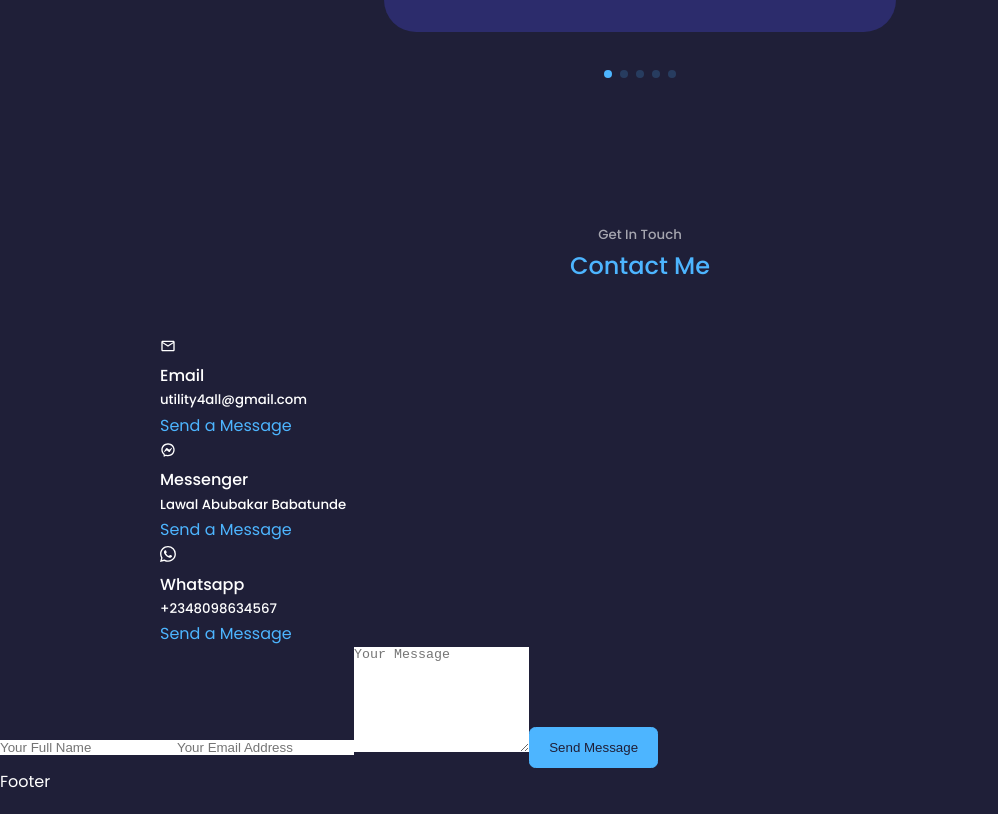
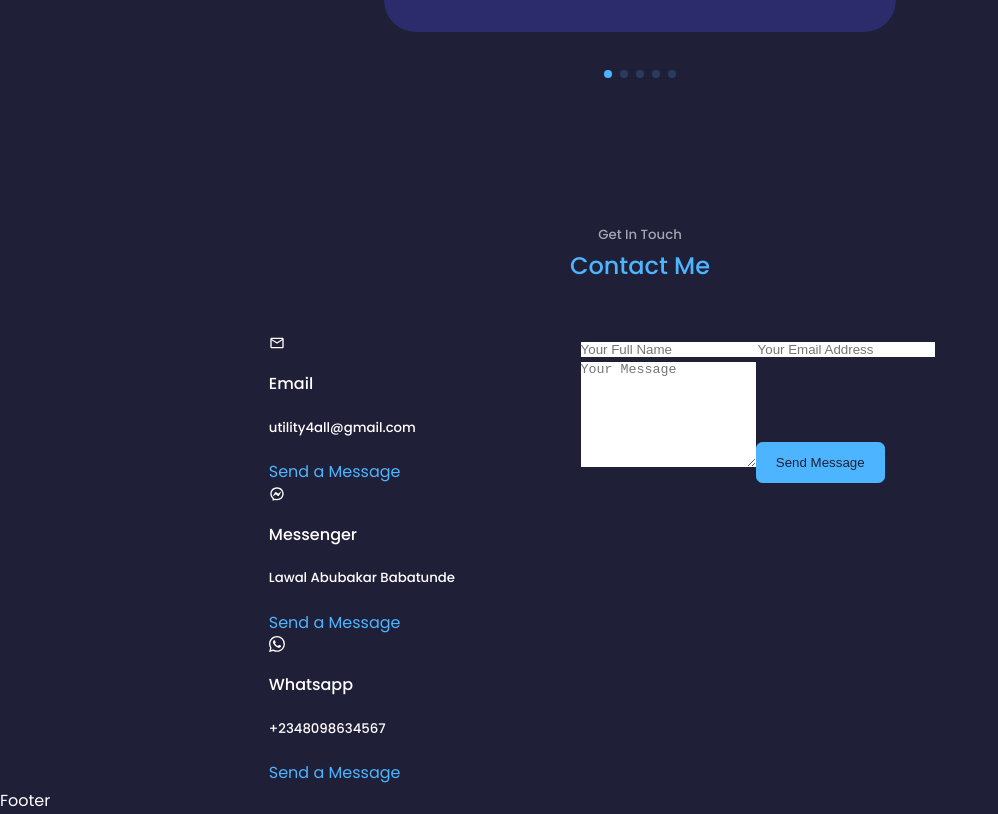
Before and after one commit to Utilitycoder/Learning-Reactjs, a React (Create React App) app in the folder portfolio-website/: page / in a window 1280 px wide. Shown: the part 4522-5336 px from the top of the page, without its empty margins (0-998 px from the left). Built offline with nearby package versions, Linux system fonts and the light colour scheme.

Commit message:
Update Contact Component

```diff
--- a/portfolio-website/src/components/contact/contact.css
+++ b/portfolio-website/src/components/contact/contact.css
@@ -0,0 +1,12 @@
+.container.contact_container {
+    width: 58%;
+    display: grid;
+    grid-template-columns: 30% 58%;
+    gap: 12%;
+}
+
+.contact_option {
+    display: flex;
+    flex-direction: column;
+    gap: 1.2rem;
+}
--- a/portfolio-website/src/components/contact/contact.jsx
+++ b/portfolio-website/src/components/contact/contact.jsx
@@ -10,6 +10,7 @@ const contact = () => {
       <h5>Get In Touch</h5>
       <h2>Contact Me</h2>
       <div className="container contact_container">
+        <div className="contact_options">
         <article className="contact_option">
           <MdOutlineEmail />
           <h4>Email</h4>
@@ -28,7 +29,7 @@ const contact = () => {
           <h5>+2348098634567</h5>
           <a href="https://api.whatsapp.com/send?phone=+2348062702016" target="_blank" rel="nonreferrer">Send a Message</a>
         </article>
-      </div>
+        </div>
       {/* End of Contact Section */}
       <form action="">
         <input type="text" name="name" placeholder="Your Full Name" required />
@@ -36,6 +37,7 @@ const contact = () => {
         <textarea name="message" rows="7" placeholder="Your Message" required ></textarea>
         <button type="submit" className="btn btn-primary">Send Message</button>
       </form>
+      </div>
     </section>
   )
 }
```
